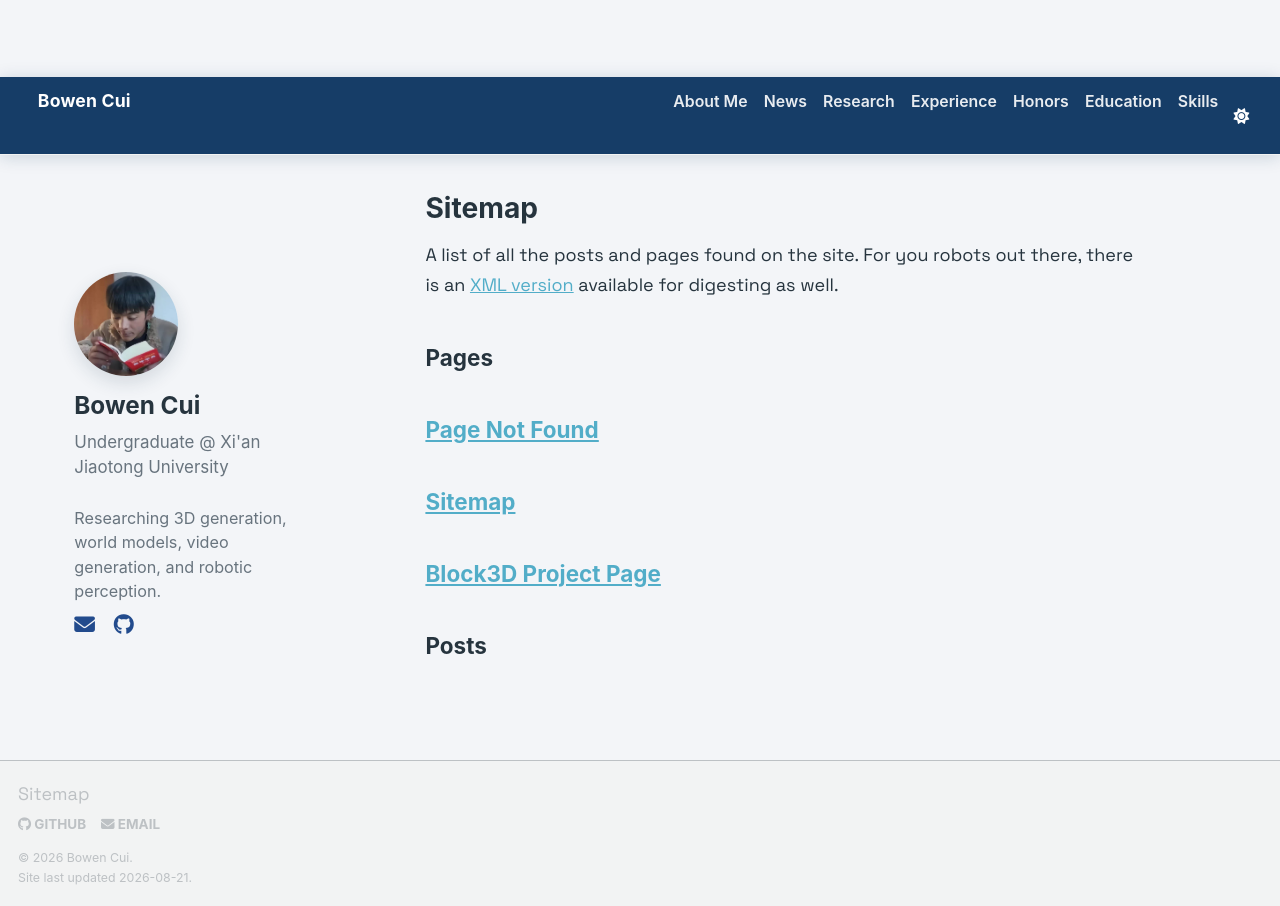
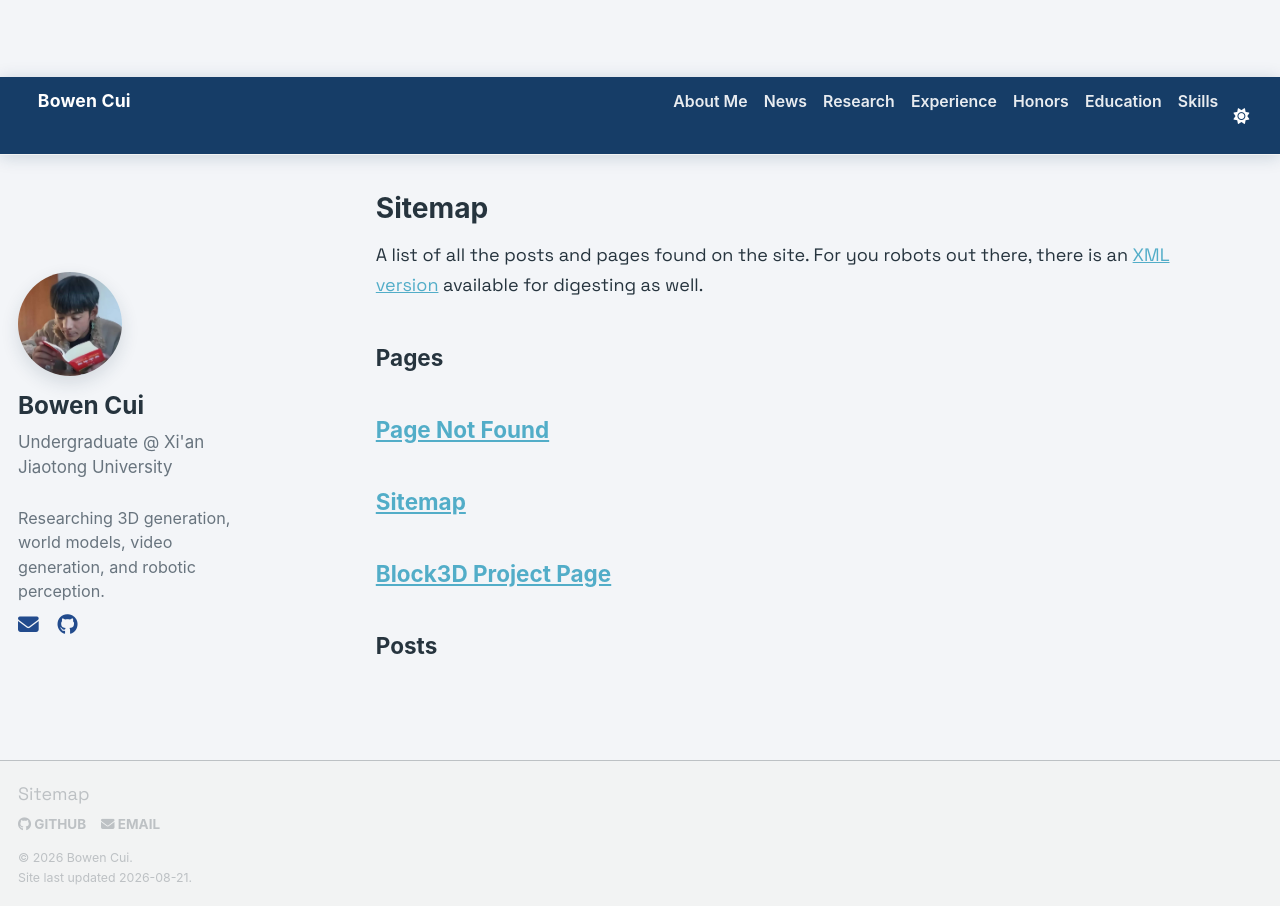
Before and after one commit to AlexanderTsui/AlexanderTsui.github.io, a Jekyll site: the page built from _pages/sitemap.md, in a window 1280 px wide. Built offline with Jekyll 4.4.1, drawn with Linux system fonts in a browser that asks for light colours; a script bundle is joined from its source files by our own code; library files that are not in the unit come from our copies.

Commit message:
Widen homepage content area

```diff
--- a/assets/css/main.scss
+++ b/assets/css/main.scss
@@ -205,10 +205,10 @@ body {
 }
 
 #main {
-  max-width: 1180px;
+  max-width: 1600px;
   margin-top: 2.2rem;
-  padding-left: 1.35rem;
-  padding-right: 1.35rem;
+  padding-left: 1rem;
+  padding-right: 1rem;
 }
 
 .page__content {
```
